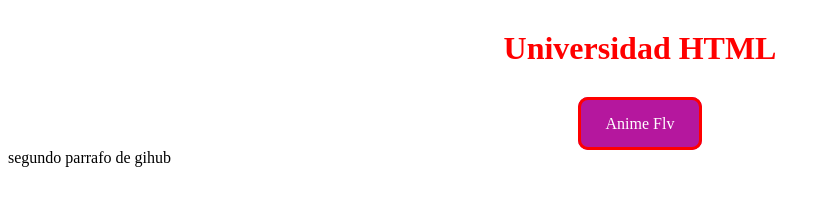
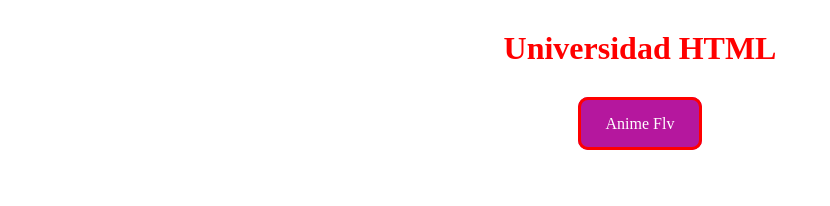
Before and after one commit to miguelgamacr7/-Links-como-Botones-en-HTML-y-CSS, a plain HTML site: page index.html in a window 1280 px wide. Shown: the whole page, without its empty margins (0-830 px from the left). Drawn offline with Linux system fonts and the light colour scheme.

Commit message:
Segunda Eliminacion desde GITHUB

```diff
--- a/index.html
+++ b/index.html
@@ -11,6 +11,5 @@
     <h1>Universidad HTML</h1>
     <br/>
    <div><a href="https://www3.animeflv.net/" target="_blank"/>Anime Flv</a></div>
-    <p> segundo parrafo de gihub</p>
 </body>
 </html>
```
